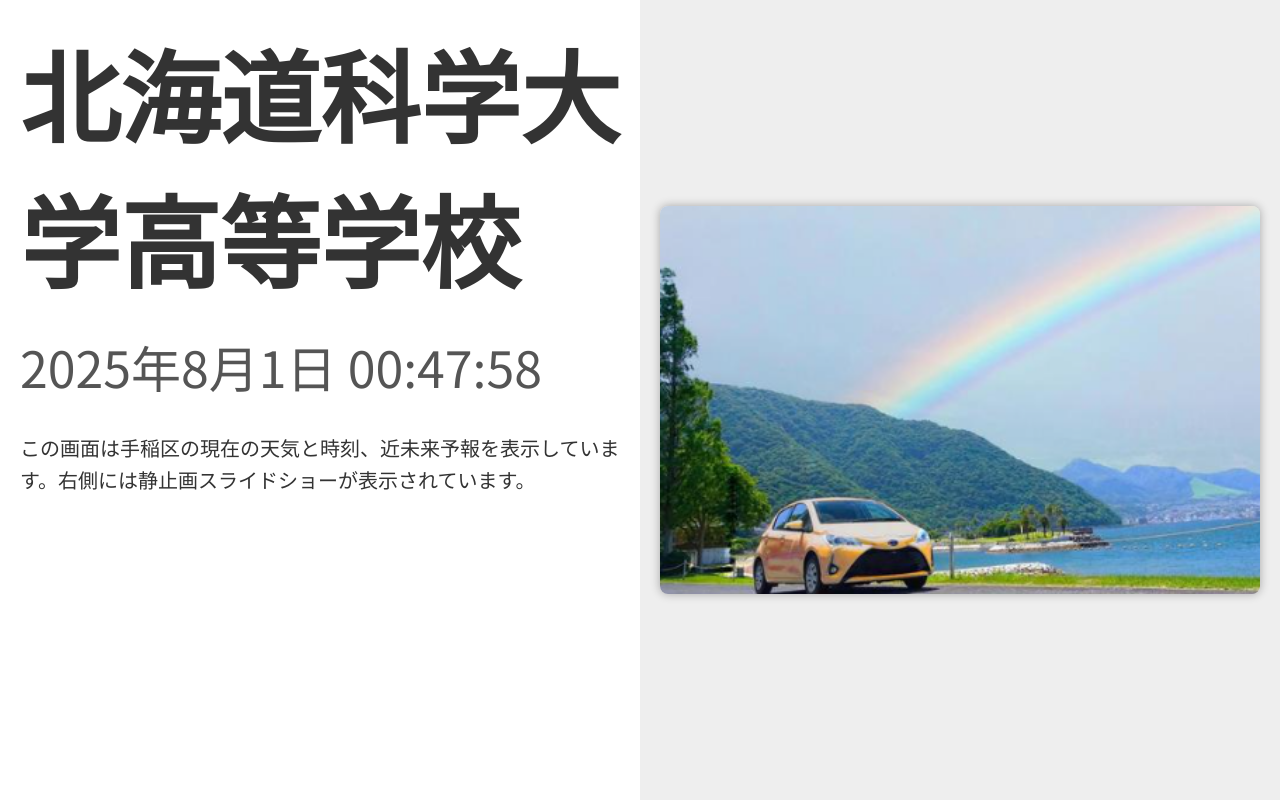
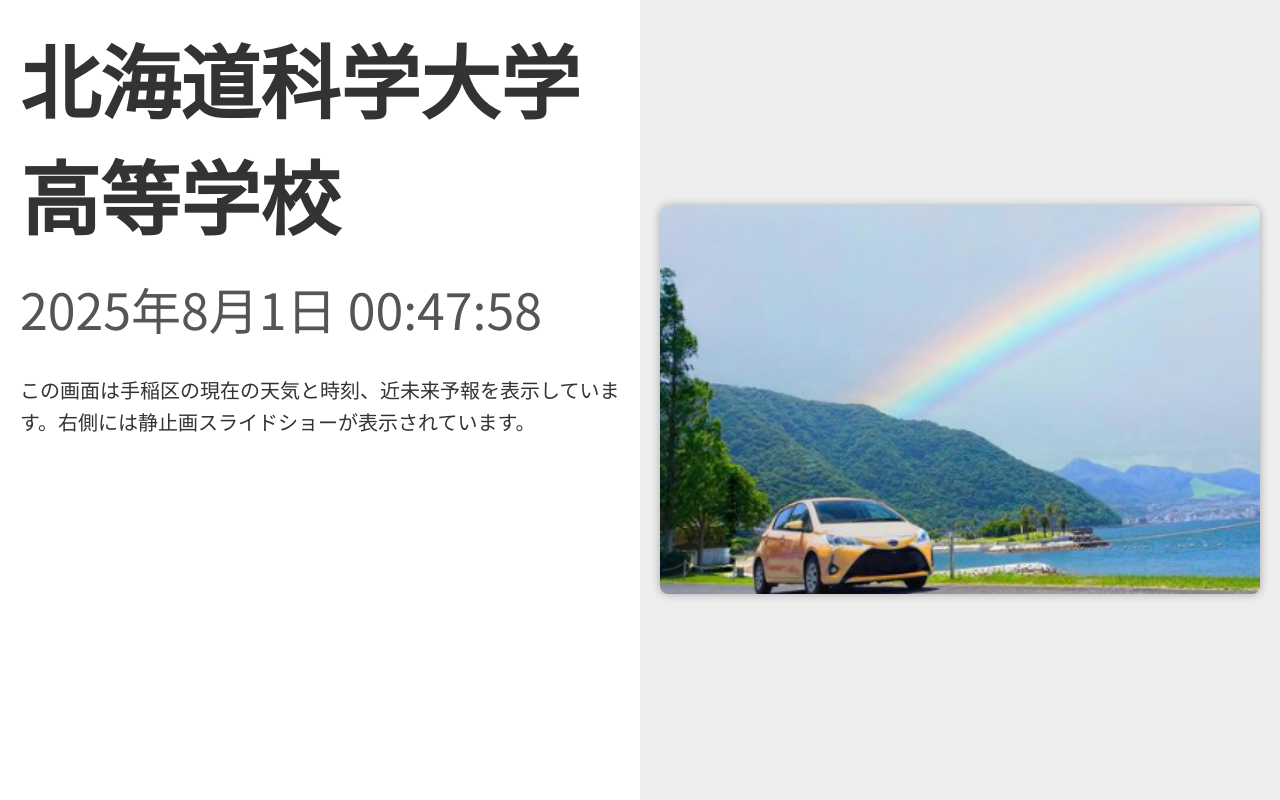
Before and after one commit to chika-999/signage2, a plain HTML site: page index.html in a window 1280 px wide. Drawn offline with Linux system fonts and the light colour scheme; no server answers.

Commit message:
タイトルの文字の大きさ変更

```diff
--- a/index.html
+++ b/index.html
@@ -39,7 +39,7 @@
     }
 
     .title {
-      font-size: 100px;
+      font-size: 80px;
       font-weight: bold;
       margin-bottom: 20px;
     }
```
